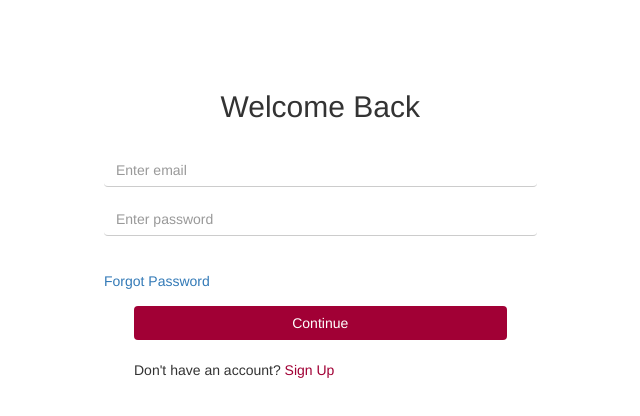
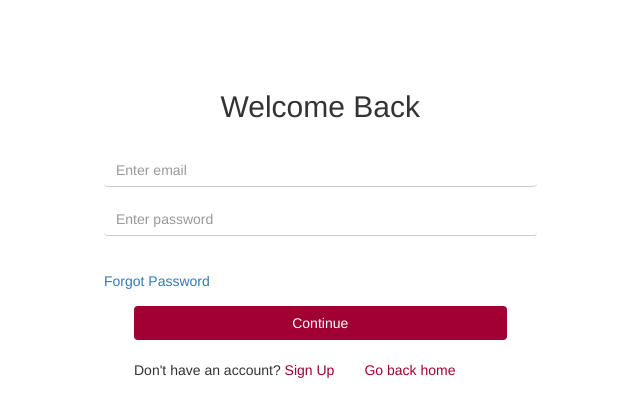
Before and after one commit to Agboola12/Artist-App-Vue-Frontend, a Vue app: page /login in a window 1280 px wide. Shown: the top 416 px of the page, without its empty margins (329-969 px from the left). Built offline with nearby package versions, Linux system fonts and the light colour scheme.

Commit message:
working on the notification

```diff
--- a/src/artist/NavArtist.vue
+++ b/src/artist/NavArtist.vue
@@ -20,7 +20,7 @@
         <span class="navbar-toggler-icon"></span>
       </button>
       <div class="collapse navbar-collapse" id="navbarNav">
-        <ul class="navbar-nav ml-auto">
+        <ul class="navbar-nav" style="margin-left: 30%;">
           <li class="nav-item active">
             <a class="nav-link" href="dashboardartist">Profile</a>
           </li>
--- a/src/user/Login.vue
+++ b/src/user/Login.vue
@@ -12,7 +12,8 @@
       <a href="#" >Forgot Password</a>
       <div class="mx-5">
       <button type="submit" id="continue" class="btn btn w-100 mt-4">Continue</button> <br/><br/>
-      <p >Don't have an account? <a href="register" style="color: #A10035;">Sign Up</a></p>
+          Don't have an account? <a href="register" style="color: #A10035;">Sign Up</a>
+           <a href="/" class="ml-5" style="color: #A10035;">Go back home</a>
       </div>
     </form>
   </div>
```
